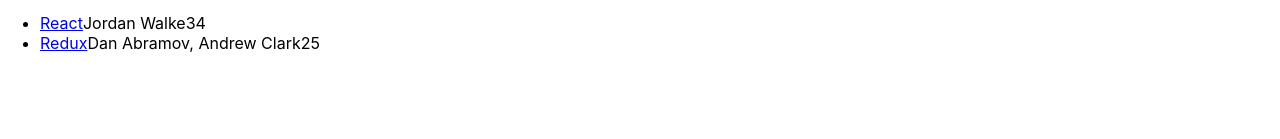
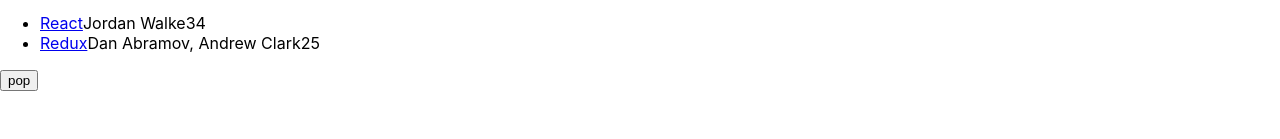
Before and after one commit to mridulgain/hacker-stories, a React (Create React App) app: page / in a window 1280 px wide. Shown: the part 161-300 px from the top of the page. Built offline with nearby package versions, Linux system fonts and the light colour scheme.

Commit message:
useState example 2: remove list item dynamically

```diff
--- a/src/App.js
+++ b/src/App.js
@@ -8,7 +8,7 @@
       author: 'Jordan Walke',
       num_comments: 3,
       points: 4,
-      objectID: 0,
+      objectID: 0
     },
     {
       title: 'Redux',
@@ -16,14 +16,19 @@
       author: 'Dan Abramov, Andrew Clark',
       num_comments: 2,
       points: 5,
-      objectID: 1,
-    },
+      objectID: 1
+    }
   ];
 
   const [searchTerm, setSearchTerm] = React.useState('');
+  const [storyList, setStoryList] = React.useState(stories);
 
-  const handleChange = (event) => {
+  const handleChanger = (event) => {
     setSearchTerm(event.target.value);
+  };
+
+  const removeItem = (event) => {
+    setStoryList(storyList.slice(0, -1));
   };
 
   return (
@@ -31,7 +36,7 @@
       <h1>My Hacker Stories</h1>
 
       <label htmlFor="search">Search: </label>
-      <input id="search" type="text" onChange={handleChange} />
+      <input id="search" type="text" onChange={handleChanger} />
 
       <p>
         Searching for <strong>{searchTerm}</strong>.
@@ -39,7 +44,10 @@
 
       <hr />
 
-      <List list={stories} />
+      <List list={storyList} />
+      <button type="submit" onClick={removeItem}>
+        pop
+      </button>
     </div>
   );
 };
```
